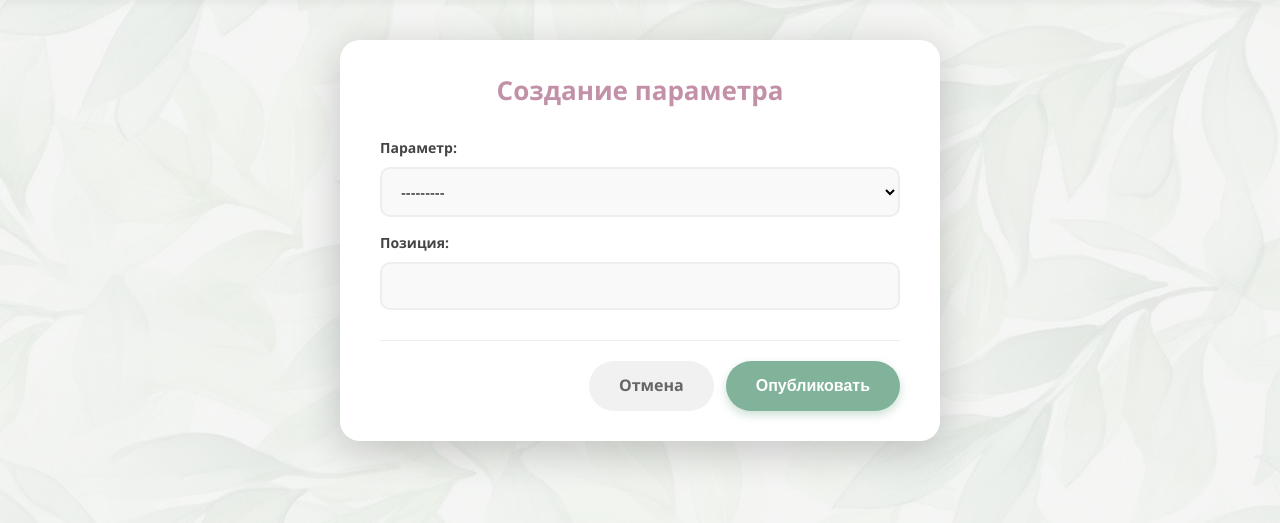
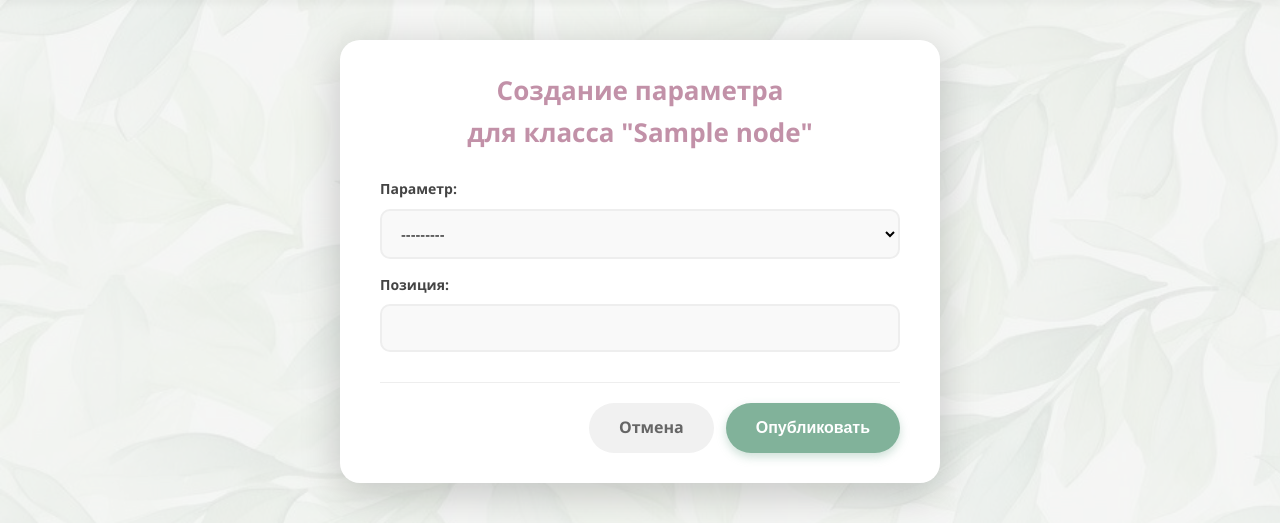
Before and after one commit to juuxi/beauty_salon, a Django app: page /classifier_nodes/1/classifier_parameters/create/ in a window 1280 px wide. Shown: the part 96-619 px from the top of the page. Run offline with Django 5.2, Linux system fonts and the light colour scheme; a user stored in the database is signed in; tables that the repository leaves empty hold one stand-in row (values such as "Sample post").

Commit message:
verbose to create classifier_parameter

```diff
--- a/beauty_salon/master_dashboard/views.py
+++ b/beauty_salon/master_dashboard/views.py
@@ -206,7 +206,7 @@ class ParameterNodeListView(ListView):
 
 def create_classifier_node_parameters(request, node_id):
     if node_id:
-        get_object_or_404(ClassifierNode, pk=node_id)
+        classifier = get_object_or_404(ClassifierNode, pk=node_id)
     form = ParameterNodeForm(request.POST or None, node_id=node_id)
     if form.is_valid():
         parameter_node = form.save(commit=False)
@@ -214,7 +214,7 @@ def create_classifier_node_parameters(request, node_id):
         parameter_node.save()
         return redirect('master_dashboard:classifier_parameters', node_id=node_id)
     parameters = Parameter.objects.all()
-    context = {'form': form, 'parameters': parameters}
+    context = {'form': form, 'parameters': parameters, 'classifier': classifier}
     return render(request, 'classifier_node/classifier_parameter-create.html', context)
 
 
--- a/beauty_salon/templates/classifier_node/classifier_parameter-create.html
+++ b/beauty_salon/templates/classifier_node/classifier_parameter-create.html
@@ -6,7 +6,7 @@
 {% block content %}
 <div class="form-page">
     <div class="form-card">
-        <h2 class="form-title">{% if '/delete/' in request.path %}Удаление параметра{% else %}Создание параметра{% endif %}</h2>
+        <h2 class="form-title">{% if '/delete/' in request.path %}Удаление параметра{% else %}Создание параметра{% endif %} <br>для класса "{{ classifier.name }}"</h2>
         <form method="post" class="styled-form">
             {% csrf_token %}
             {% if not '/delete/' in request.path %}
```
